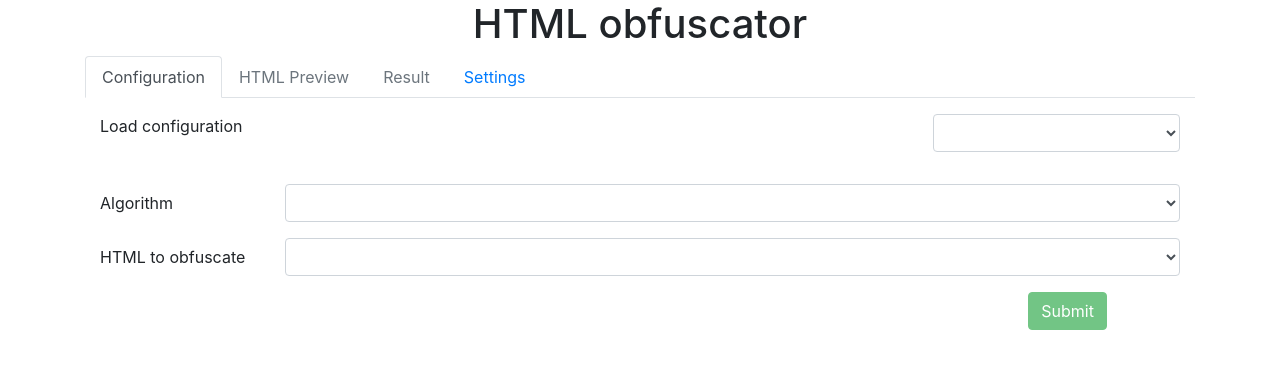
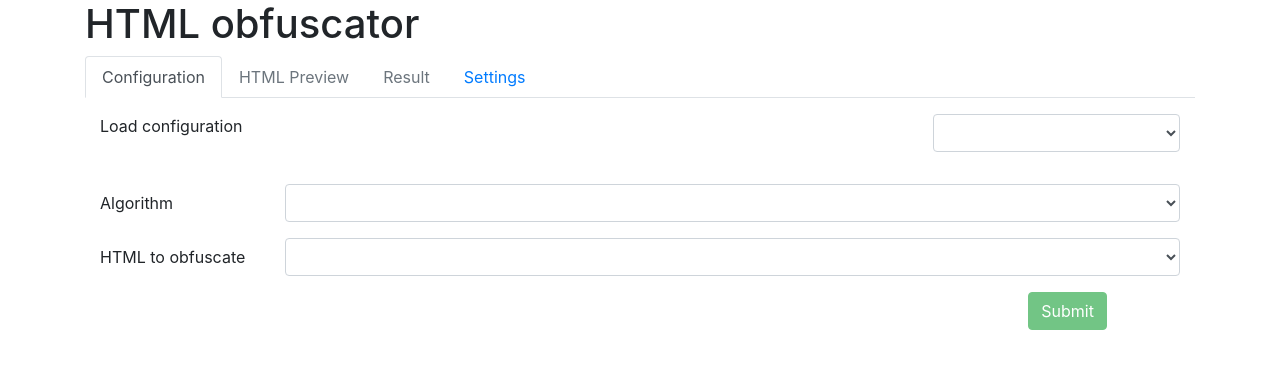
Before and after one commit to maciek1839/HTML-Code-Obfuscator, a React (Create React App) app: page / in a window 1280 px wide. Shown: the top 368 px of the page. Built offline with nearby package versions, Linux system fonts and the light colour scheme.

Commit message:
Change styling from CSS to SCSS. Create styles structure.

```diff
--- a/package.json
+++ b/package.json
@@ -12,6 +12,7 @@
     "@types/reactstrap": "^6.4.3",
     "bootstrap": "^4.1.3",
     "html-beautify": "^1.0.4",
+    "node-sass": "~4.14.1",
     "prop-types": "^15.6.2",
     "react": "^16.5.2",
     "react-autobind": "^1.0.6",
--- a/src/App.css
+++ /dev/null
@@ -1,40 +0,0 @@
-.App {
-  text-align: center;
-}
-
-.App-logo {
-  animation: App-logo-spin infinite 20s linear;
-  height: 40vmin;
-}
-
-.App-header {
-  background-color: #282c34;
-  min-height: 100vh;
-  display: flex;
-  flex-direction: column;
-  align-items: center;
-  justify-content: center;
-  font-size: calc(10px + 2vmin);
-  color: white;
-}
-
-.App-link {
-  color: #61dafb;
-}
-
-@keyframes App-logo-spin {
-  from {
-    transform: rotate(0deg);
-  }
-  to {
-    transform: rotate(360deg);
-  }
-}
-
-.wordwrap {
-  white-space: pre-wrap;      /* CSS3 */
-  white-space: -moz-pre-wrap; /* Firefox */
-  white-space: -pre-wrap;     /* Opera <7 */
-  white-space: -o-pre-wrap;   /* Opera 7 */
-  word-wrap: break-word;      /* IE */
-}
--- /dev/null
+++ b/src/index.scss
@@ -0,0 +1 @@
+@import "styles/styles";
--- a/src/index.tsx
+++ b/src/index.tsx
@@ -1,6 +1,6 @@
 import React from 'react';
 import ReactDOM from 'react-dom';
-import './index.css';
+import './index.scss';
 import App from './App';
 import * as serviceWorker from './serviceWorker';
 
--- a/src/index.css
+++ b/src/styles/core.scss
@@ -2,13 +2,8 @@ body {
   margin: 0;
   padding: 0;
   font-family: -apple-system, BlinkMacSystemFont, "Segoe UI", "Roboto", "Oxygen",
-    "Ubuntu", "Cantarell", "Fira Sans", "Droid Sans", "Helvetica Neue",
-    sans-serif;
+  "Ubuntu", "Cantarell", "Fira Sans", "Droid Sans", "Helvetica Neue",
+  sans-serif;
   -webkit-font-smoothing: antialiased;
   -moz-osx-font-smoothing: grayscale;
 }
-
-code {
-  font-family: source-code-pro, Menlo, Monaco, Consolas, "Courier New",
-    monospace;
-}
--- /dev/null
+++ b/src/styles/styles.scss
@@ -0,0 +1,3 @@
+@import "vendors/bootstrap";
+@import "vendors/react-notifications";
+@import "core";
--- /dev/null
+++ b/src/styles/vendors/bootstrap.scss
@@ -0,0 +1 @@
+@import "~bootstrap/dist/css/bootstrap.min.css";
--- /dev/null
+++ b/src/styles/vendors/react-notifications.scss
@@ -0,0 +1 @@
+@import "~react-notifications/lib/notifications.css";
```
Also changed, not shown: src/App.tsx (+3 -11 lines), src/App.scss (added), 1 other file (tests, documents, lock files or other folders).
